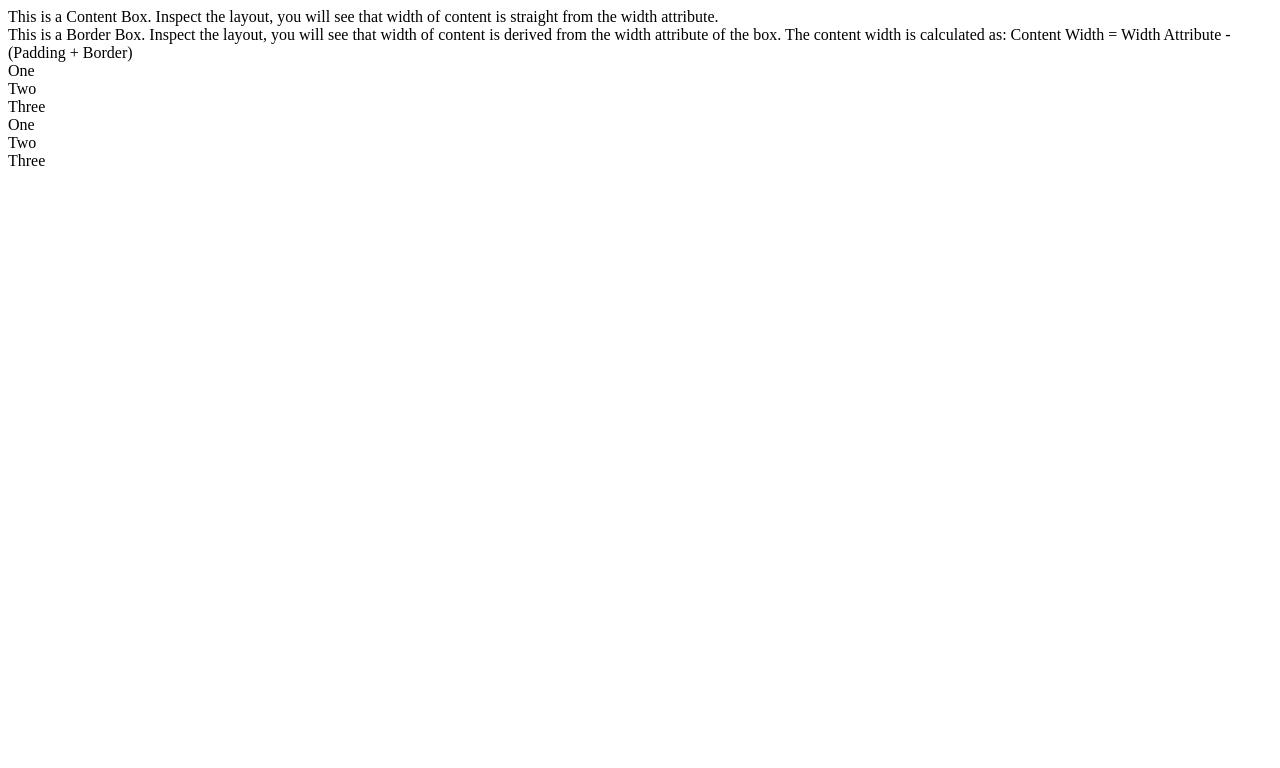
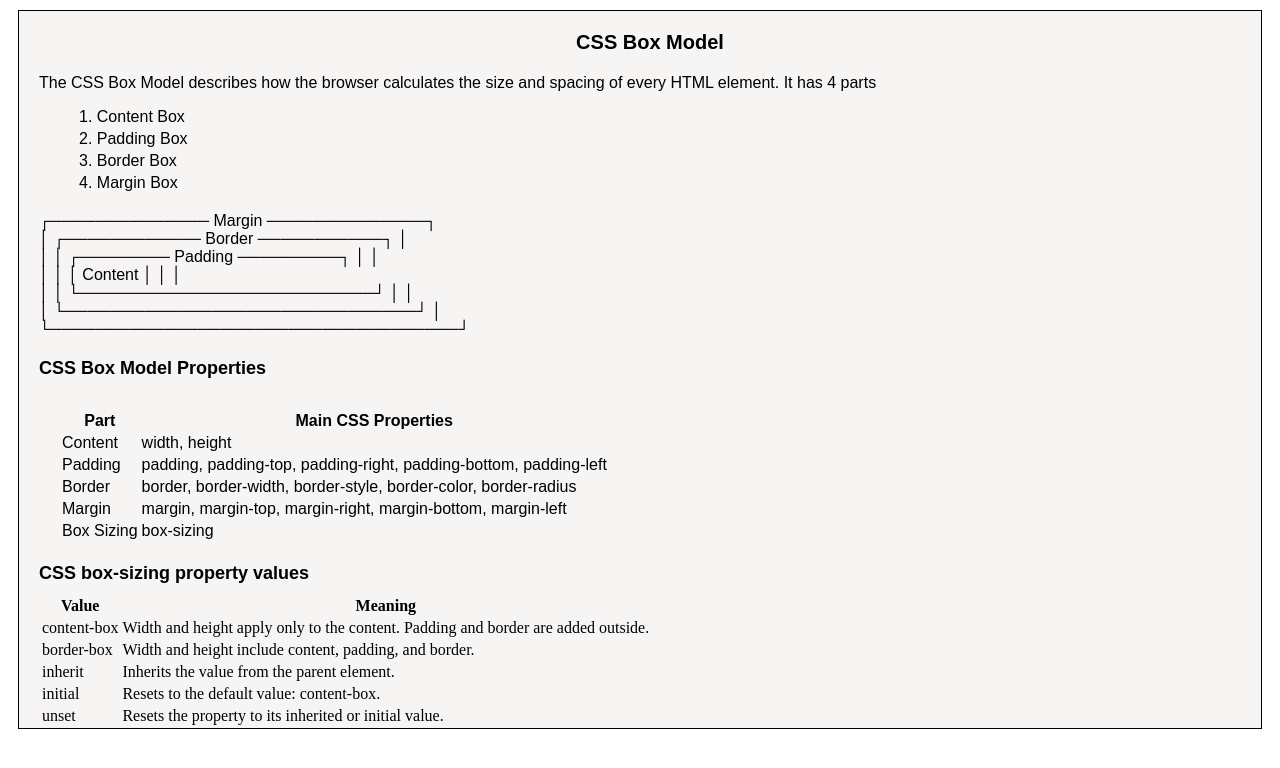
Before and after one commit to rpgithub/learn, a website: page css/boxmodel/index.html in a window 1280 px wide. Drawn offline with Linux system fonts and the light colour scheme.

Commit message:
refactoring

```diff
--- a/css/boxmodel/index.html
+++ b/css/boxmodel/index.html
@@ -4,24 +4,92 @@
     <meta charset='utf-8'>
     <meta name='viewport' content='width=device-width, initial-scale=1'>
     <title>Page Title</title>
-    <link rel='stylesheet' href='one.css'>
+    <link rel='stylesheet' href='../common.css'>
 </head>
 <body>
-    <div class="cbox">
-        This is a Content Box. Inspect the layout, you will see that width of content is straight from the width attribute.
-    </div>
-    <div class="bbox">
-        This is a Border Box. Inspect the layout, you will see that width of content is derived from the width attribute of the box. The content width is calculated as: Content Width = Width Attribute - (Padding + Border)
-    </div>
-    <div>
-        <div class="display1">One</div>
-        <div class="display1">Two</div>
-        <div class="display1">Three</div>
-    </div>
-    <div>
-        <div class="display2">One</div>
-        <div class="display2">Two</div>
-        <div class="display2">Three</div>
+    <div class="page">
+        <div class="page-title"> CSS Box Model </div>
+        <div class="page-contents">
+            The CSS Box Model describes how the browser calculates the size and spacing of every HTML element. It has 4 parts
+            <ol style="list-style-position: inside;">
+                <li>Content Box</li>
+                <li>Padding Box</li>
+                <li>Border Box</li>
+                <li>Margin Box</li>
+            </ol>
+            ┌────────────── Margin ──────────────┐<br/>
+            │  ┌──────────── Border ───────────┐ │<br/>
+            │  │  ┌──────── Padding ─────────┐ │ │<br/>
+            │  │  │         Content          │ │ │<br/>
+            │  │  └──────────────────────────┘ │ │<br/>
+            │  └───────────────────────────────┘ │<br/>
+            └────────────────────────────────────┘<br/>
+        </div>
+        <div class="page-subtitle"> CSS Box Model Properties </div>
+        <div class="page-contents">
+            <table>
+                <thead>
+                    <tr>
+                    <th>Part</th>
+                    <th>Main CSS Properties</th>
+                    </tr>
+                </thead>
+                <tbody>
+                    <tr>
+                    <td>Content</td>
+                    <td>width, height</td>
+                    </tr>
+                    <tr>
+                    <td>Padding</td>
+                    <td>padding, padding-top, padding-right, padding-bottom, padding-left</td>
+                    </tr>
+                    <tr>
+                    <td>Border</td>
+                    <td>border, border-width, border-style, border-color, border-radius</td>
+                    </tr>
+                    <tr>
+                    <td>Margin</td>
+                    <td>margin, margin-top, margin-right, margin-bottom, margin-left</td>
+                    </tr>
+                    <tr>
+                    <td>Box Sizing</td>
+                    <td>box-sizing</td>
+                    </tr>
+                </tbody>
+            </table>
+        </div>
+        <div class="page-subtitle"> CSS box-sizing property values </div>
+            <table>
+                <thead>
+                    <tr>
+                    <th>Value</th>
+                    <th>Meaning</th>
+                    </tr>
+                </thead>
+                <tbody>
+                    <tr>
+                    <td>content-box</td>
+                    <td>Width and height apply only to the content. Padding and border are added outside.</td>
+                    </tr>
+                    <tr>
+                    <td>border-box</td>
+                    <td>Width and height include content, padding, and border.</td>
+                    </tr>
+                    <tr>
+                    <td>inherit</td>
+                    <td>Inherits the value from the parent element.</td>
+                    </tr>
+                    <tr>
+                    <td>initial</td>
+                    <td>Resets to the default value: content-box.</td>
+                    </tr>
+                    <tr>
+                    <td>unset</td>
+                    <td>Resets the property to its inherited or initial value.</td>
+                    </tr>
+                </tbody>
+            </table>
+        </div>
     </div>
 
 </body>
--- a/css/common.css
+++ b/css/common.css
@@ -21,6 +21,7 @@
     font-weight: bold;
     font-size: 18px;
 
+    padding-left: 20px;
     padding-bottom: 10px;
 }
 
@@ -62,3 +63,7 @@ div ol li a {
     margin-top: 5px;
     margin-left: 40px;
 }
+
+table {
+    margin-left: 20px;
+}
```
Also changed, not shown: css/index.html (+3 -3 lines).
